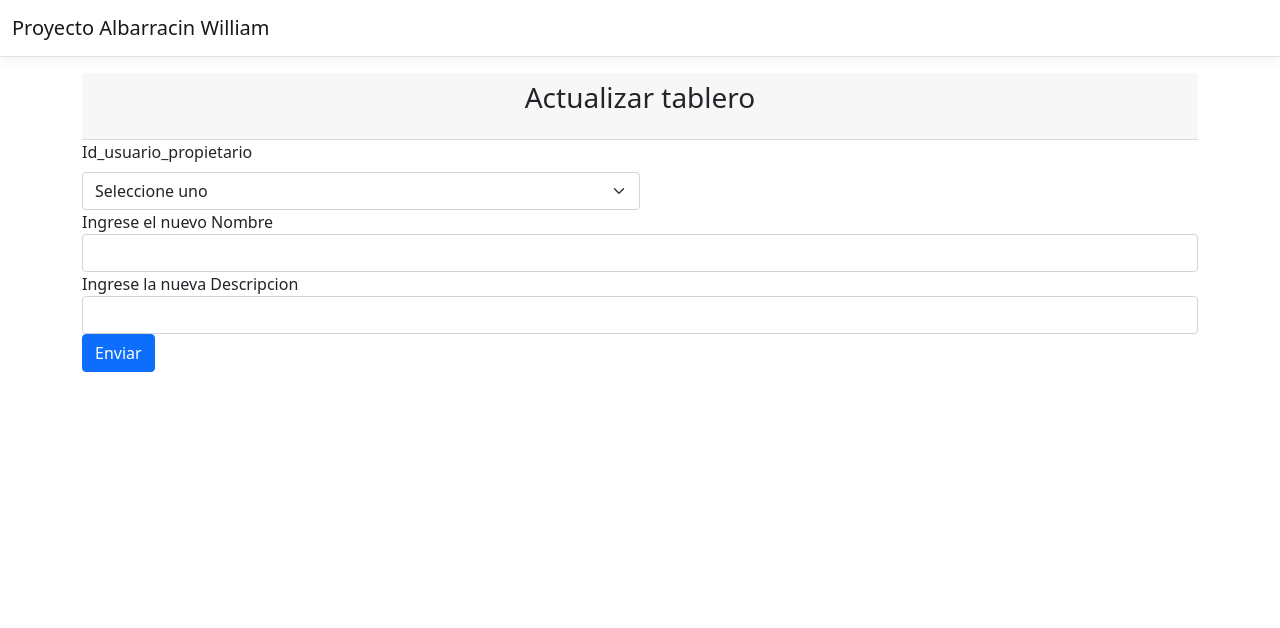
After one commit to TallerDeLenguajes1/tl2-tp10-2023-William24A, an ASP.NET Core app: template Views/Tablero/UpdateTodosTableros.cshtml in a window 1280 px wide. The commit adds this page. Shown: the top 628 px of the page. Run offline with ASP.NET Core 8, Linux system fonts and the light colour scheme; the template is opened without the code that fills it, so the values that code supplies are empty; style sheets or scripts are compiled from the project's sources.

Commit message:
correcion tableros updateTodosTableros

```diff
--- a/Views/Tablero/TodosTableros.cshtml
+++ b/Views/Tablero/TodosTableros.cshtml
@@ -38,7 +38,7 @@
                         {
                             <div>
                                 <td>
-                                    <a type="button" class="btn btn-primary" asp-controller="Tablero" asp-action="Update" asp-route-id="@t.Id">
+                                    <a type="button" class="btn btn-primary" asp-controller="Tablero" asp-action="UpdateTodosTableros" asp-route-id="@t.Id">
                                     Modificar
                                     </a>
                                     <a asp-controller="Tablero" asp-action="Delete" asp-route-id="@t.Id" class="btn btn-primary" onclick="return confirm('¿Estas seguro que quieres eliminar el elemento?')">
--- /dev/null
+++ b/Views/Tablero/UpdateTodosTableros.cshtml
@@ -0,0 +1,36 @@
+@model MVC.ViewModels.ActualizarTableroViewModel
+
+
+<div>
+    <div class="card-header text-center">
+                <h1 class="h3 mb-3 fw-normal">Actualizar tablero</h1>
+    </div>
+    <form asp-controller="Tablero" asp-action="UpdateTodosTableros">
+        <input hidden asp-for="@Model.Id">
+        <div class="form-group">
+        <label class="form-label" asp-for="@Model.Id_usuario_propietario"></label>
+        <select class="form-select w-50" aria-label="Default select example" asp-for="@Model.Id_usuario_propietario">
+            <option selected>Seleccione uno</option>
+                @foreach (var usuario in Model.Usuarios)
+                {
+                    <option value="@usuario.Id">@usuario.NombreUsuario</option>
+                }
+        </select>
+        <span asp-validation-for="@Model.Id_usuario_propietario" class="text-danger"></span>
+        </div>
+
+        <div class="form-group">
+            <label asp-for="@Model.Nombre">Ingrese el nuevo Nombre</label>
+            <input asp-for="@Model.Nombre" class="form-control"/>
+            <span asp-validation-for="@Model.Nombre" class="text-danger"></span>
+        </div>
+        <div class="form-group">
+            <label asp-for="@Model.Descripcion">Ingrese la nueva Descripcion</label>
+            <input asp-for="@Model.Descripcion" class="form-control"/>
+            <span asp-validation-for="@Model.Descripcion" class="text-danger"></span>
+        </div>
+
+        <button type="submit" class="btn btn-primary">Enviar</button>
+    </form>
+</div>
+@section Scripts{<partial name="_ValidationScriptsPartial"/>}
```
Also changed, not shown: Controllers/TableroController.cs (+45 -0 lines), db/kanban.db, 8 other files.
